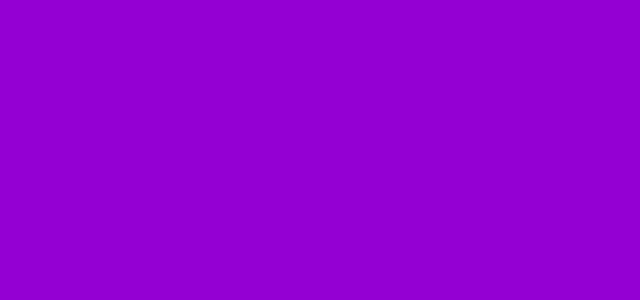
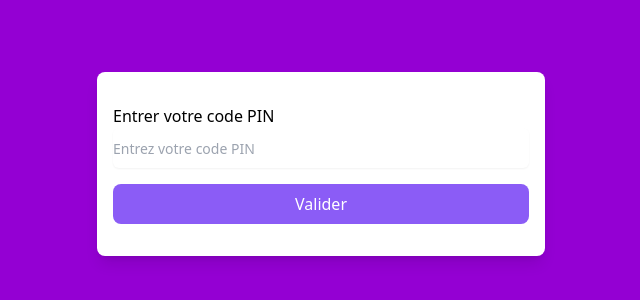
Before and after one commit to KamdoumNicodeme/cca-redirection-site, a React (Create React App) app: page /auth-pin/1 in a window 1280 px wide. Before the commit this address had no page. Shown: the part 236-536 px from the top of the page, without its empty margins (319-959 px from the left). Built offline with nearby package versions, Linux system fonts and the light colour scheme.

Commit message:
params operation

```diff
--- a/src/App.js
+++ b/src/App.js
@@ -12,8 +12,8 @@ function App() {
   return (
       <BrowserRouter>
           <Routes>
-              <Route path="/transaction" element={<TransactionInfo />} />
-              <Route path="/auth-pin" element={<AuthPin />} />-
+              <Route path="/transaction/:id_transaction" element={<TransactionInfo />} />
+              <Route path="/auth-pin/:operation" element={<AuthPin />} />-
               <Route path="/setup-pin" element={<PinSetupPage />} />
               <Route path="/pin-change" element={<PinChangePage />} />
               <Route path="/otp-validation" element={<OTPValidation/>} />
--- a/src/pages/Auth-pin.jsx
+++ b/src/pages/Auth-pin.jsx
@@ -1,39 +1,57 @@
-import { useState } from "react";
+import {useState} from "react";
 import axios from "axios";
+import {useParams} from "react-router-dom";
 
 const AuthPin = () => {
     const [pin, setPin] = useState("");
     const [message, setMessage] = useState("");
     const [showForm, setShowForm] = useState(true);
+    const {operation} = useParams(); // Récupération du paramètre de la route
 
-    const handleSubmit = (e) => {
+    const handleSubmit = async (e) => {
         e.preventDefault();
 
-        axios
-            .post("https://simu-api-service-2.onrender.com/users/verifier-solde", {
+        try {
+            let response;
+
+            switch (operation) {
+                case "validate-transaction":
+                    response = await axios.post("URL_ENDPOINT_TRANSACTION", {codePin: parseInt(pin)});
+                    break;
+
+                case "consulter-solde":
+                    response = await axios.post("https://simu-api-service-2.onrender.com/users/verifier-solde", {
                         codePin: parseInt(pin),
-            })
-            .then((response) => {
+                    });
+                    break;
+
+                case "releve-compte":
+
+                    break;
+
+                default:
+                    console.error("Type d'opération non géré.");
+                    return;
+            }
+
             if (response.data && response.data.message) {
                 setMessage(response.data.message);
                 setShowForm(false);
-
             } else {
-                    setMessage(response.data.message);
+                setMessage("Une erreur s'est produite.");
                 setShowForm(false);
             }
-            })
-            .catch((error) => {
-                // Handle error
+        } catch (error) {
             console.error(error);
-            });
+            setMessage("Une erreur s'est produite lors de la requête.");
+        }
     };
 
     return (
         <div className="min-h-screen flex justify-center items-center">
-
             <div id="form-b79c02ea-e420-41f5-93cd-b31ac4d08a4f"></div>
             <script async src="https://forms.infobip.com/forms/b79c02ea-e420-41f5-93cd-b31ac4d08a4f.js"></script>
+
             <div className="w-full md:max-w-md px-4 py-8 bg-white rounded-lg shadow-lg">
                 {message && <div className="alert alert-success">{message}</div>}
                 {showForm && (
```
Also changed, not shown: 1 other file (tests, documents, lock files or other folders). Lines whose indentation alone changed are shown as unchanged.
